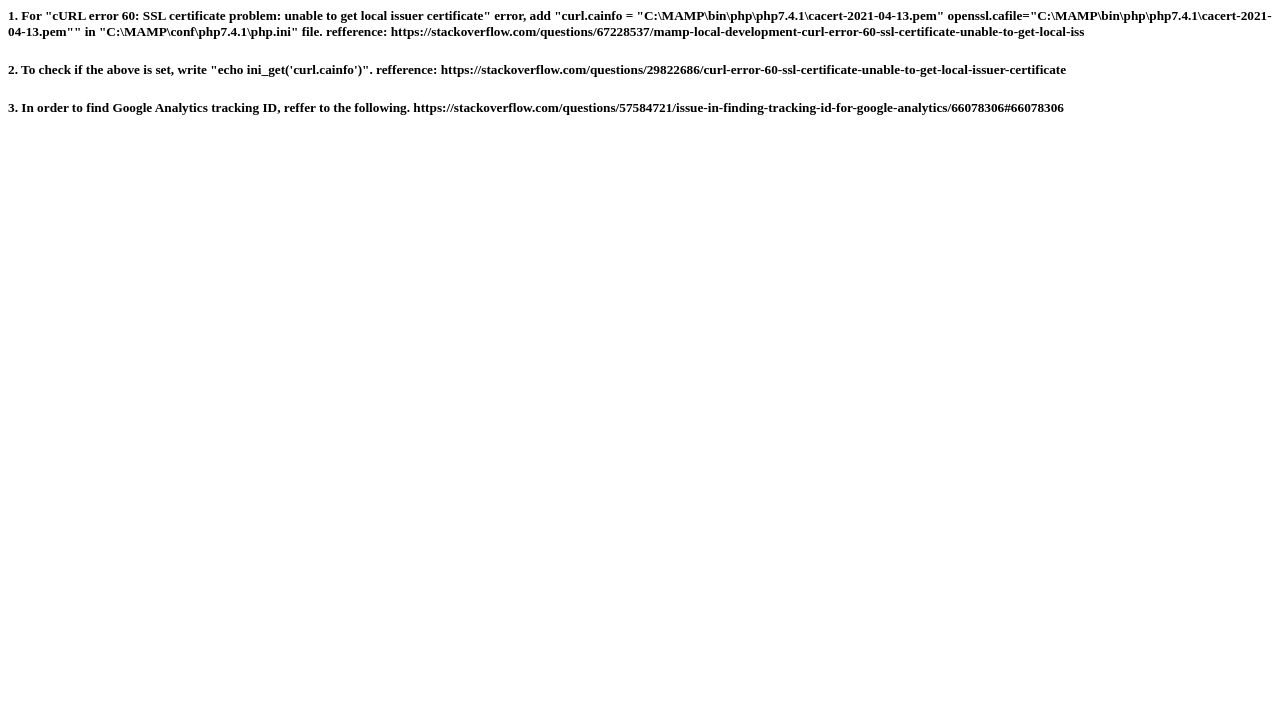
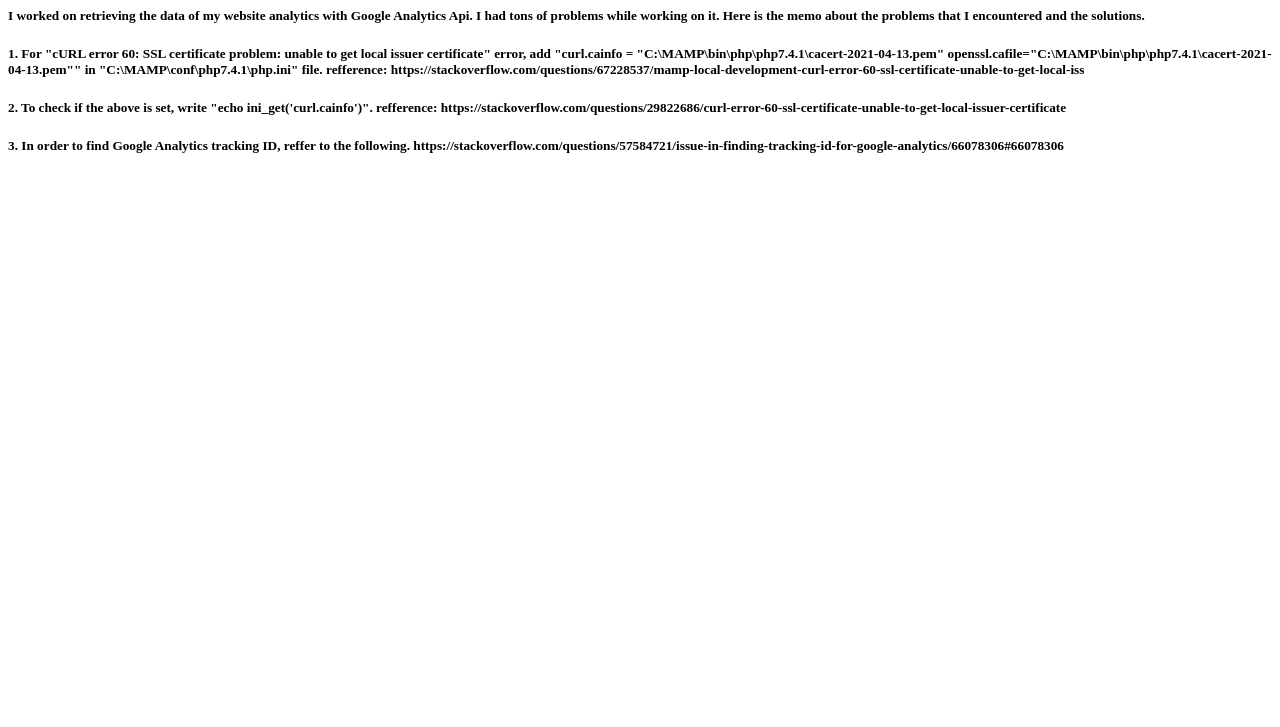
Before and after one commit to Hamasaki8210/test, a plain HTML site: page index.html in a window 1280 px wide. Shown: the part 73-800 px from the top of the page. Drawn offline with Linux system fonts and the light colour scheme.

Commit message:
Update index.html

```diff
--- a/index.html
+++ b/index.html
@@ -16,6 +16,10 @@
   </head>
   <body>
     <h1>memo</h1>
+    <h5>
+    I worked on retrieving the data of my website analytics with Google Analytics Api. I had tons of problems while working on it. Here is the memo about the problems that I encountered and the solutions.
+    </h5>
+
     <h5>1. For "cURL error 60: SSL certificate problem: unable to get local issuer certificate" error, add "curl.cainfo = "C:\MAMP\bin\php\php7.4.1\cacert-2021-04-13.pem"
 openssl.cafile="C:\MAMP\bin\php\php7.4.1\cacert-2021-04-13.pem"" in "C:\MAMP\conf\php7.4.1\php.ini" file.
     refference: https://stackoverflow.com/questions/67228537/mamp-local-development-curl-error-60-ssl-certificate-unable-to-get-local-iss
```
